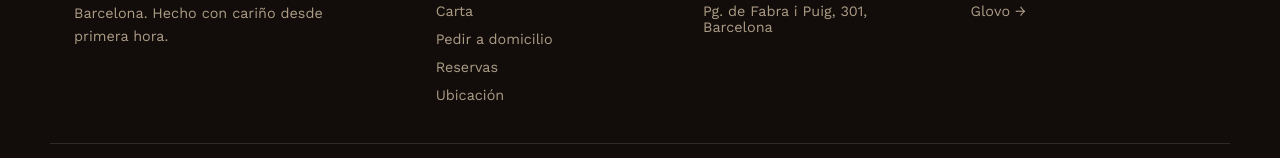
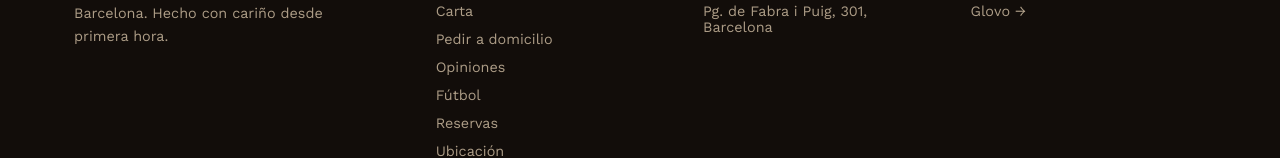
Before and after one commit to Hziagrder/bar-los-chirrines, a React (Vite) app: page / in a window 1280 px wide. Shown: the part 4474-4632 px from the top of the page. Built offline with nearby package versions, Linux system fonts and the light colour scheme.

Commit message:
Update Footer.jsx

```diff
--- a/src/components/Footer.jsx
+++ b/src/components/Footer.jsx
@@ -23,6 +23,8 @@ const NAV_LINKS = [
   { href: '#nosotros', label: 'Nosotros' },
   { href: '#menu', label: 'Carta' },
   { href: '#pedir', label: 'Pedir a domicilio' },
+  { href: '#opiniones', label: 'Opiniones' },
+  { href: '#futbol', label: 'Fútbol' },
   { href: '#reservas', label: 'Reservas' },
   { href: '#ubicacion', label: 'Ubicación' },
 ]
```
